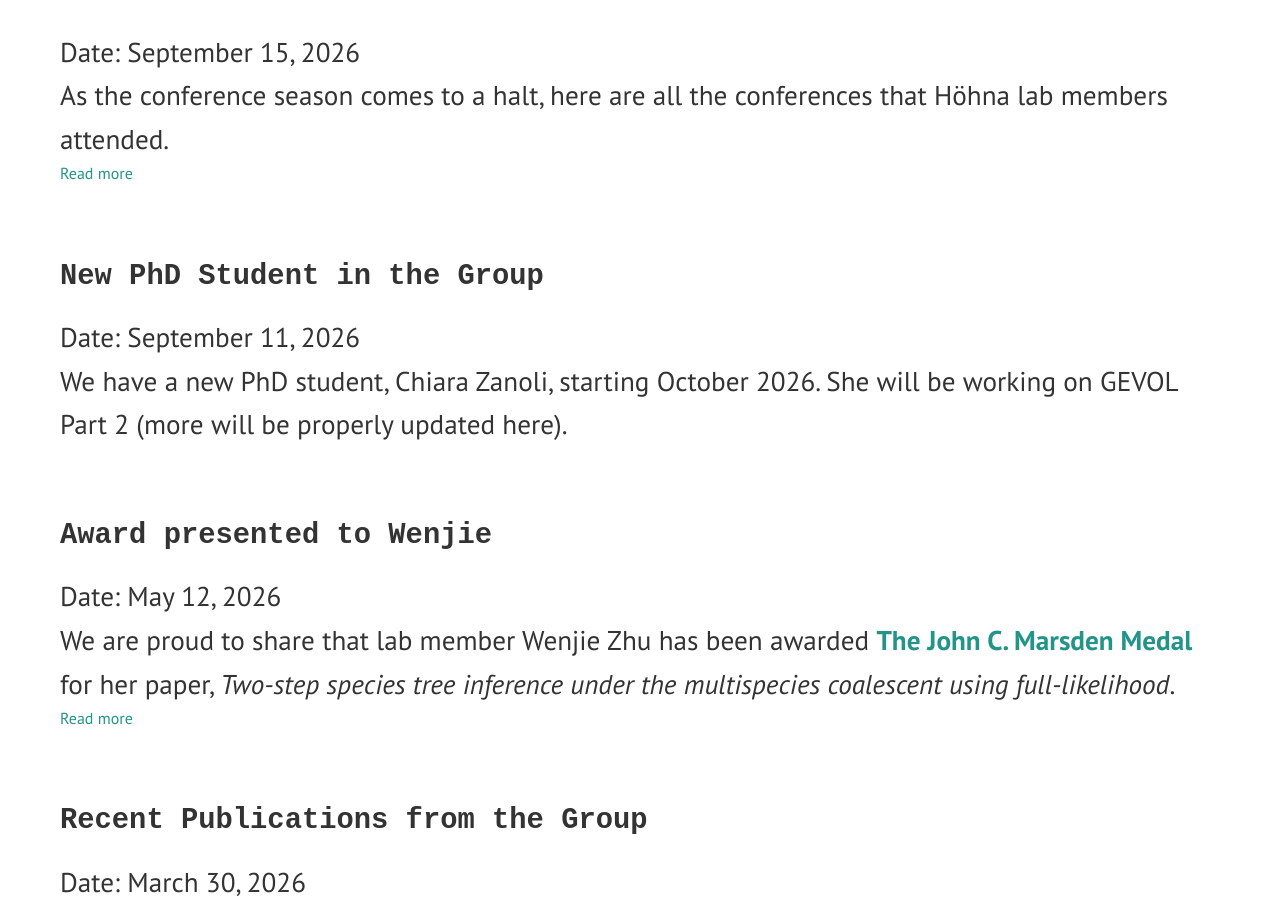
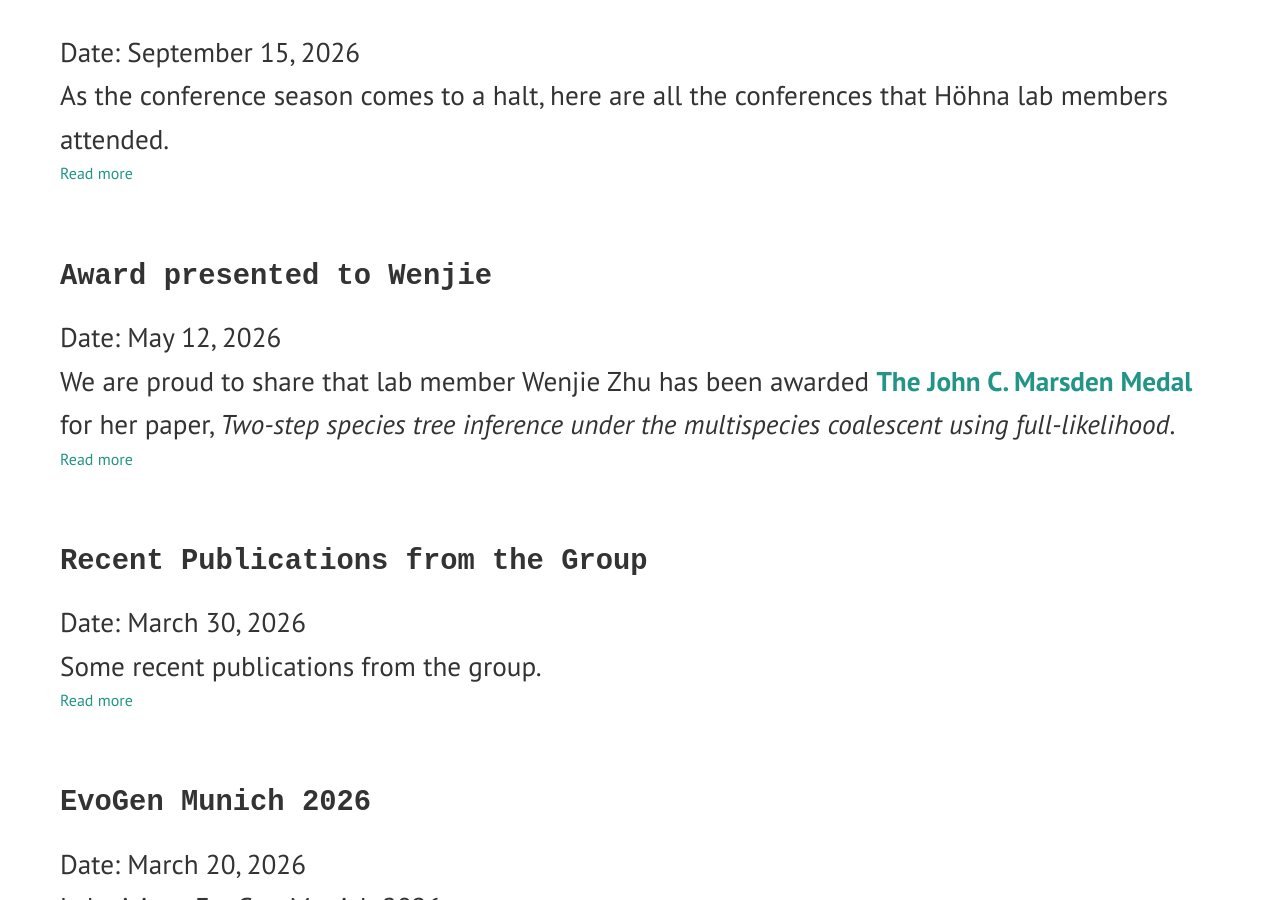
Before and after one commit to hoehnalab/hoehnalab.github.io, a Jekyll site: the page built from news.md, in a window 1280 px wide and 900 px high, scrolled down 376 px. Built offline with Jekyll 4.4.1, drawn with Linux system fonts in a browser that asks for light colours; some web fonts are replaced.

Commit message:
News about conferences only

```diff
--- a/news.md
+++ b/news.md
@@ -44,21 +44,6 @@ permalink: /news/
 
   <br><br>
 
-<div class="updates">
-    <article class="updates-content">
-      <h4>New PhD Student in the Group</h4>
-        <p>
-        Date: <time datetime="2026-09-11">September 11, 2026</time>
-        </p>
-        <p>
-            We have a new PhD student, Chiara Zanoli, starting October 2026.
-            She will be working on GEVOL Part 2 (more will be properly updated here).
-       </p>
-        <!-- <a href="/updates/wenjieaward2026" class="read-more">Read more</a> -->
-    </article>
-  </div>
-
-  <br><br>
 
 <div class="updates">
     <article class="updates-content">
```
